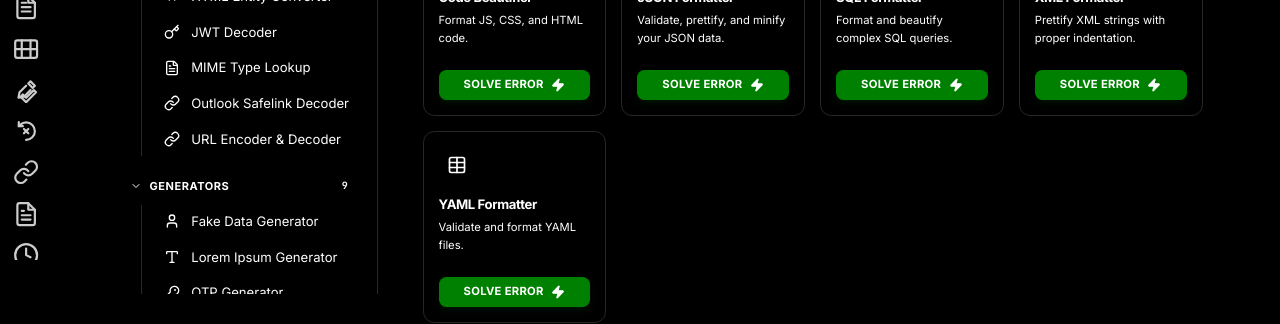
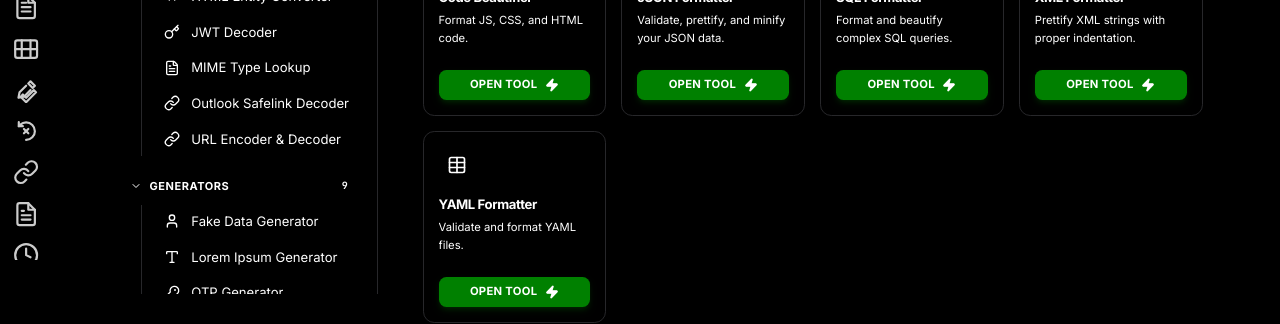
Before and after one commit to codewithvikash11-cloud/DevFixer.com, a Next.js app: page /tools in a window 1280 px wide. Shown: the part 525-849 px from the top of the page. Built offline with nearby package versions, Linux system fonts and the light colour scheme.

Commit message:
page edit

```diff
--- a/app/tools/page.js
+++ b/app/tools/page.js
@@ -105,8 +105,8 @@ export default function ToolsPage() {
                                     </p>
 
                                     <div className="mt-auto pt-2">
-                                        <button className="w-full py-2 rounded-lg bg-[#008000] text-white text-xs font-bold uppercase tracking-wide hover:bg-[#006600] transition-colors shadow-md shadow-[#008000]/10 flex items-center justify-center gap-2">
-                                            Solve Error <Zap size={14} className="fill-current" />
+                                        <button className="w-full py-2 rounded-lg bg-[#008000] text-white text-xs font-bold uppercase tracking-wide hover:bg-[#006600] transition-colors shadow-md shadow-[#008000]/20 flex items-center justify-center gap-2">
+                                            Open Tool <Zap size={14} className="fill-current" />
                                         </button>
                                     </div>
                                 </Link>
```
